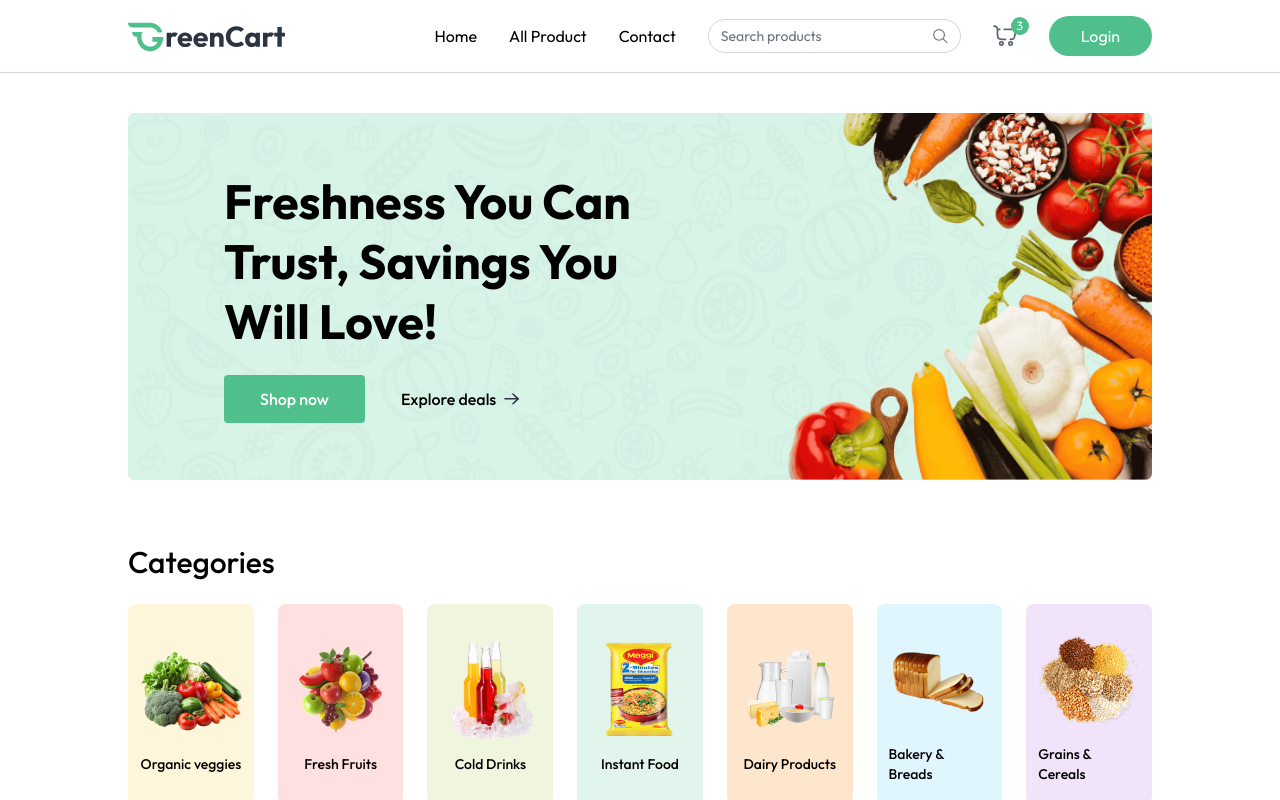
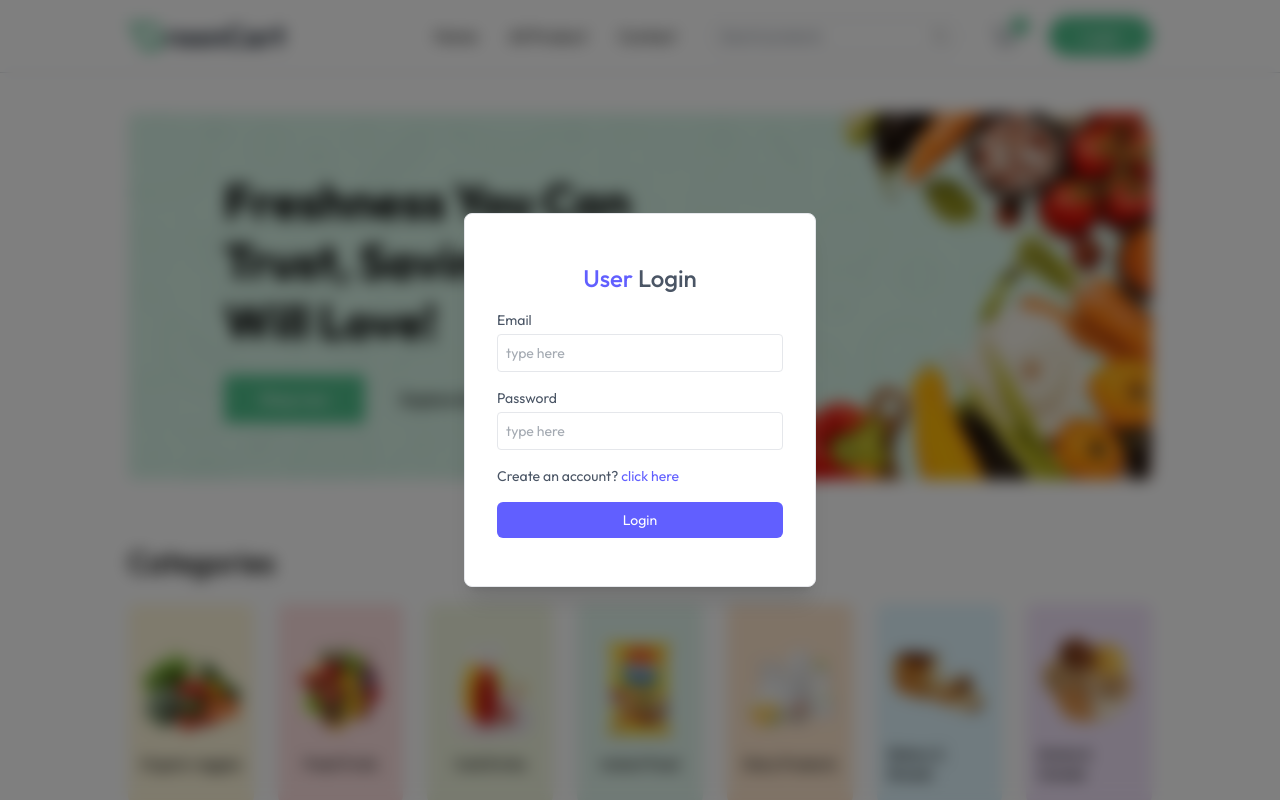
Before and after one commit to zourte2486/Ecommerce-website-Farmy-FrontEnd, a React (Vite) app: page / in a window 1280 px wide. Both pictures are taken after a click on the button "Login". Shown: the top 800 px of the page. Built offline with nearby package versions, Linux system fonts and the light colour scheme.

Commit message:
Enhance Login component with context integration and backdrop; update App to conditionally render Login based on user state

```diff
--- a/src/App.jsx
+++ b/src/App.jsx
@@ -4,16 +4,21 @@ import { Route, Routes, useLocation } from 'react-router';
 import Home from './pages/Home';
 import { Toaster } from 'react-hot-toast';
 import Footer from './components/Footer';
+import { useAppContext } from './context/AppContext';
+import Login from './components/Login';
 
 const App = () => {
 
     const isSellerPath = useLocation().pathname.includes("seller")
+    const {showUserLogin} = useAppContext()
 
 
   return (
     <div>
 
       {isSellerPath ? null : <Navbar />}
+      {showUserLogin ? <Login /> : null}
+
 
       <Toaster />
 
--- a/src/components/Login.jsx
+++ b/src/components/Login.jsx
@@ -1,15 +1,21 @@
 import React from "react";
 import { useState } from "react";
+import { useAppContext } from "../context/AppContext";
 
 const Login = () => {
+  const { setshowUserLogin } = useAppContext();
+
   const [state, setState] = useState("login");
   const [name, setName] = useState("");
   const [email, setEmail] = useState("");
   const [password, setPassword] = useState("");
 
 return (
-    <div className="fixed top-0 bottom-0 left-0 right-0 z-30 flex items-center text-sm text-gray-600 bg-black/50">
-      <form className="flex flex-col gap-4 m-auto items-start p-8 py-12 w-80 sm:w-[352px] rounded-lg shadow-xl border border-gray-200 bg-white">
+    <div
+        onClick={() => setshowUserLogin(false)}
+        className="fixed top-0 bottom-0 left-0 right-0 z-30 flex items-center text-sm text-gray-600 bg-black/50 backdrop-blur-sm">
+
+        <form onClick={(e) => e.stopPropagation()} className="flex flex-col gap-4 m-auto items-start p-8 py-12 w-80 sm:w-[352px] rounded-lg shadow-xl border border-gray-200 bg-white">
             <p className="text-2xl font-medium m-auto">
                 <span className="text-indigo-500">User</span>{" "}
                 {state === "login" ? "Login" : "Sign Up"}
@@ -76,6 +82,6 @@ const Login = () => {
         </form>
     </div>
 );
-};
+}
 
 export default Login;
```
Lines whose indentation alone changed are shown as unchanged.
